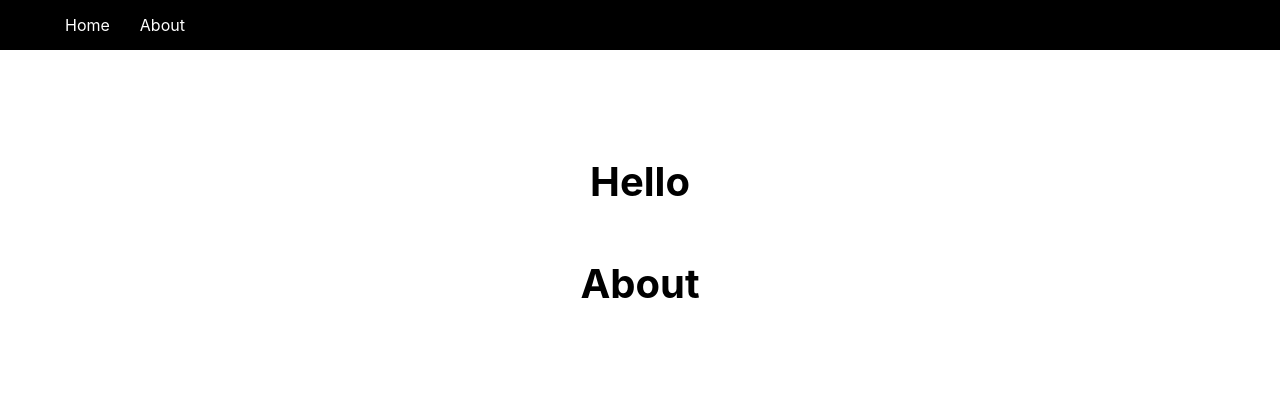
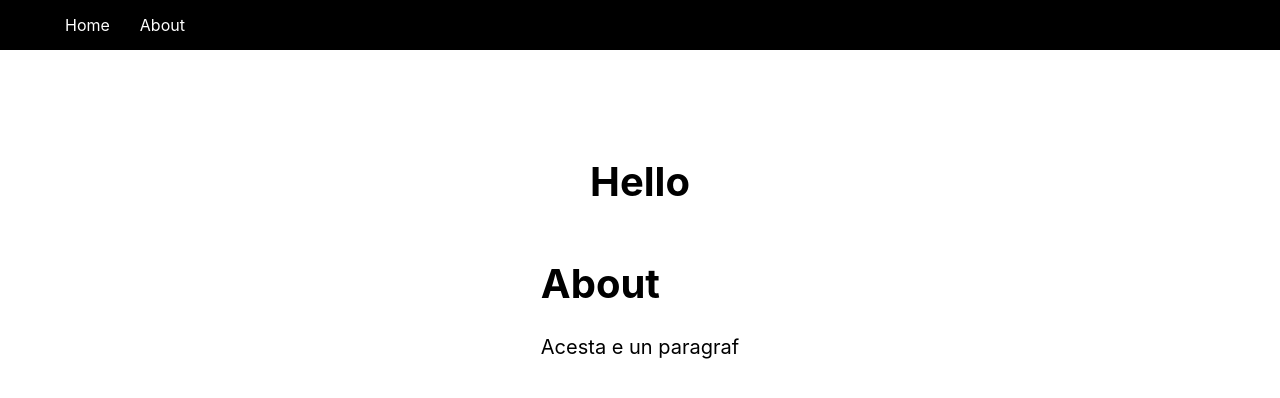
Before and after one commit to remuscr/next-crash-course, a Next.js app: page /about in a window 1280 px wide. Shown: the top 398 px of the page. Built offline with nearby package versions, Linux system fonts and the light colour scheme.

Commit message:
am adaugat un paragraf

```diff
--- a/pages/about.js
+++ b/pages/about.js
@@ -7,6 +7,7 @@ const about = (props) => {
         <title>About</title>
       </head>
       <h1>About</h1>
+      <p>Acesta e un paragraf</p>
     </div>
   );
 };
```
